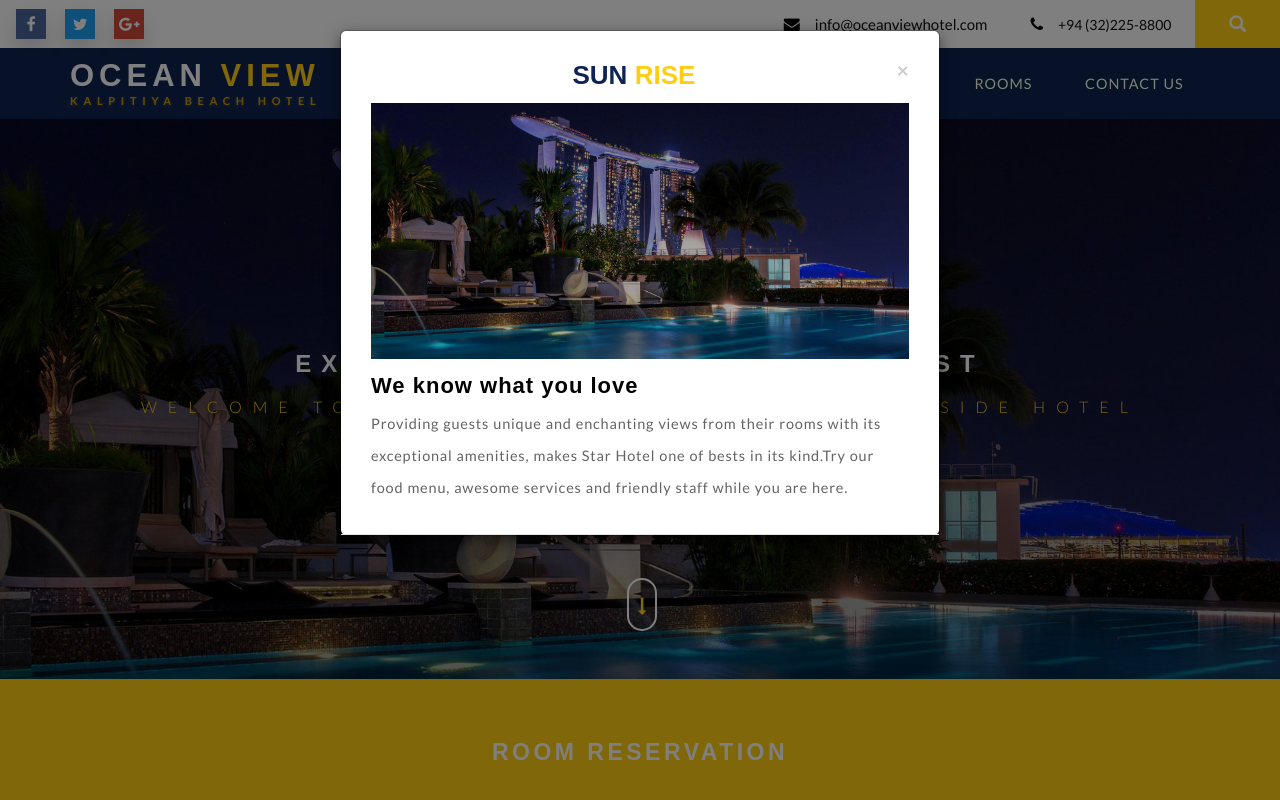
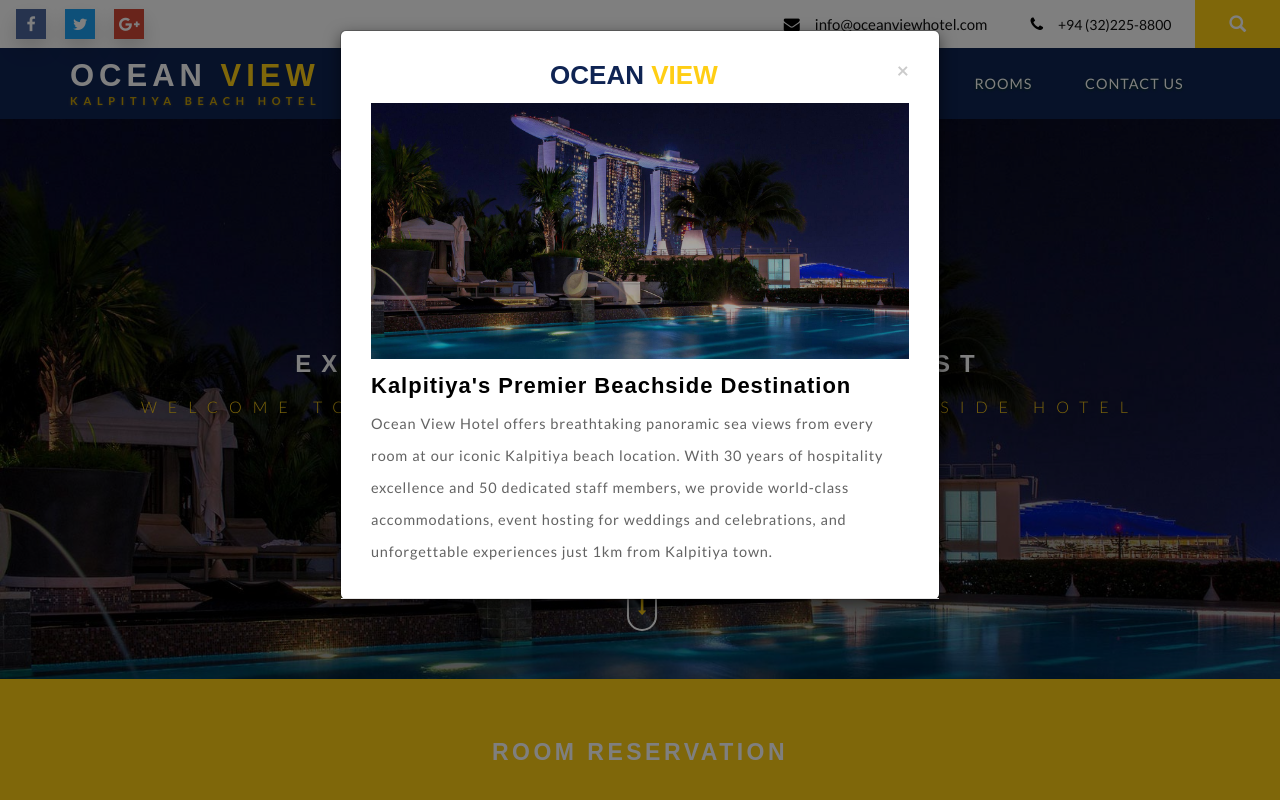
Before and after one commit to dinethkandegedara/Hotel-Management-System, a PHP site: page / in a window 1280 px wide, after a click on "LEARN MORE". Run offline with PHP 8.4, Linux system fonts and the light colour scheme; some web fonts are replaced.

Commit message:
Update modal header and description for Ocean View Hotel to enhance branding and guest appeal

```diff
--- a/index.php
+++ b/index.php
@@ -155,10 +155,10 @@ include('db.php');
 								<div class="modal-content">
 									<div class="modal-header">
 										<button type="button" class="close" data-dismiss="modal">&times;</button>
-										<h4>SUN  <span>RISE</span></h4>
+										<h4>OCEAN  <span>VIEW</span></h4>
 										<img src="images/1.jpg" alt=" " class="img-responsive">
-										<h5>We know what you love</h5>
-										<p>Providing guests unique and enchanting views from their rooms with its exceptional amenities, makes Star Hotel one of bests in its kind.Try our food menu, awesome services and friendly staff while you are here.</p>
+										<h5>Kalpitiya's Premier Beachside Destination</h5>
+										<p>Ocean View Hotel offers breathtaking panoramic sea views from every room at our iconic Kalpitiya beach location. With 30 years of hospitality excellence and 50 dedicated staff members, we provide world-class accommodations, event hosting for weddings and celebrations, and unforgettable experiences just 1km from Kalpitiya town.</p>
 									</div>
 								</div>
 							</div>
```
